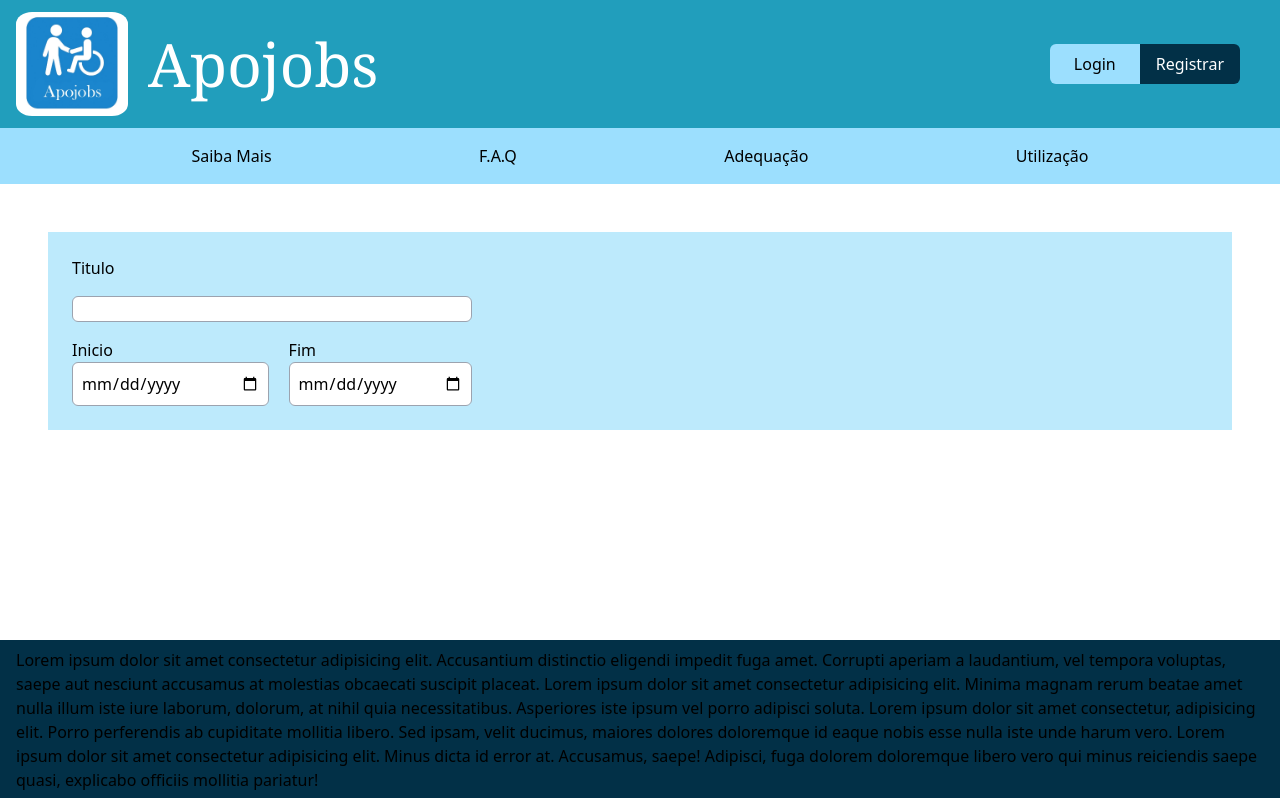
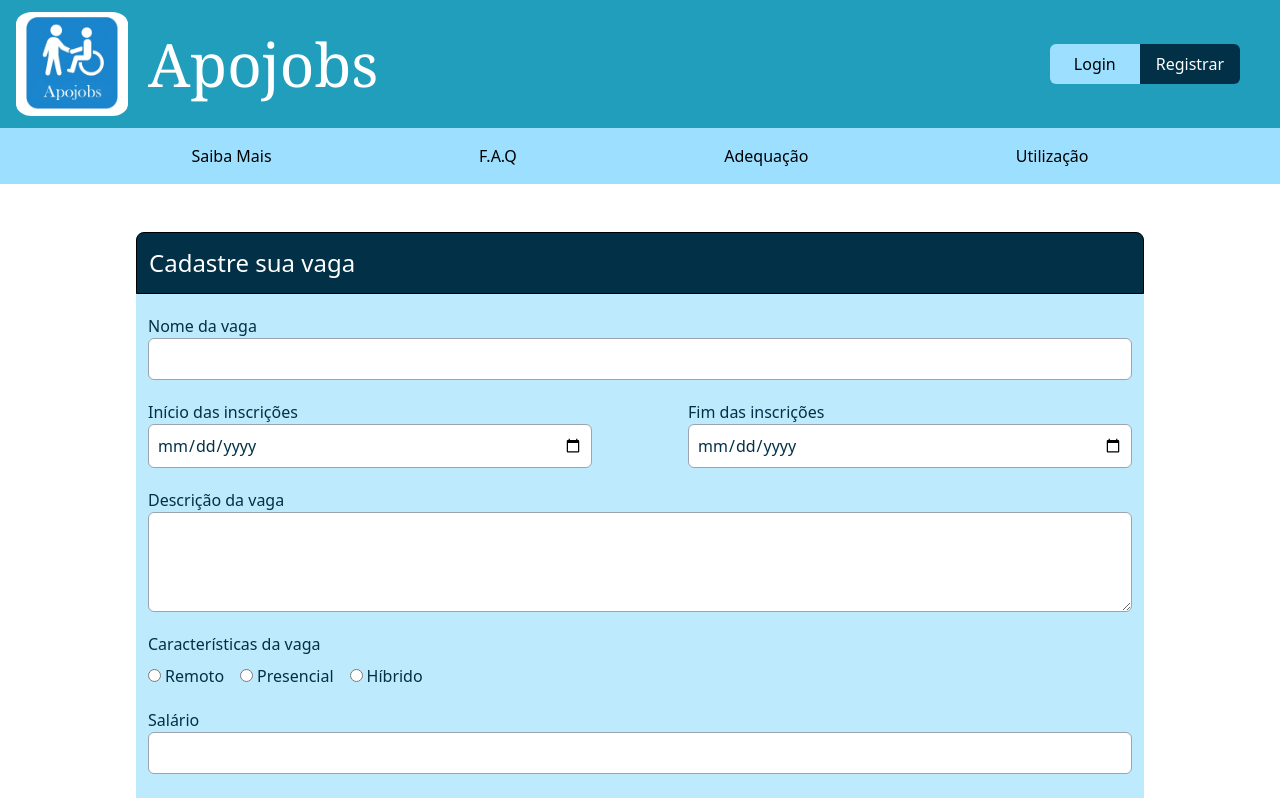
Before and after one commit to t4Facef/tic-2025-front, a React (Vite) app: page /jobs/new in a window 1280 px wide. Shown: the top 798 px of the page. Built offline with nearby package versions, Linux system fonts and the light colour scheme.

Commit message:
Refatoração de nome e caminho

```diff
--- a/src/App.tsx
+++ b/src/App.tsx
@@ -15,7 +15,6 @@ import CompanyDashboard from './pages/company_dashboard';
 import AuthEntry from './pages/auth_entry';
 import CompanyProfile from './pages/company_profile';
 import JobNew from './pages/job_new';
-import CompanyJobRegistration from './pages/company_job_registration'
 
 function App() {
   return (
@@ -36,7 +35,6 @@ function App() {
           <Route path='/companies/:id/dashboard' element={<CompanyDashboard/>}></Route>
           <Route path='/companies/:id/profile' element={<CompanyProfile/>}></Route>
           <Route path='/jobs/new' element={<JobNew/>}></Route>
-          <Route path='/company-registration' element={<CompanyJobRegistration/>}></Route>
         </Route>
         <Route path="*" element={<NotFound />} />
       </Routes>
--- a/src/pages/company_job_registration.tsx
+++ /dev/null
@@ -1,11 +0,0 @@
-import JobRegistrationForm from "../components/forms/register/job_registation_form";
-
-export default function CompanyJobRegistration() {
-  return (
-    <div className="p-10">
-      <div className="bg-blue1 rounded-lg mx-24">
-        <JobRegistrationForm/>
-      </div>
-    </div>
-  );
-}
--- a/src/pages/job_new.tsx
+++ b/src/pages/job_new.tsx
@@ -1,37 +1,11 @@
-export default function JobNew(){
-    return (
-        <div className="m-12 bg-blue1">
-            <form className="p-6">
-                <div className="flex flex-col max-w-[25rem]">
-                    <div className="flex flex-col w-full space-y-4">
-                        <label htmlFor="vaga-titulo" className="font-medium">Titulo</label>
-                        <input type="text" id="vaga-titulo" name="vaga-titulo" className="border border-gray-400 rounded-md"/>
-                        <div className="flex space-x-5 justify-between">
-                            <div>
-                                <label htmlFor="vaga-prazo" className="font-medium">Inicio</label>
-                                <input
-                                    type="date"
-                                    id="vaga-prazo-i"
-                                    name="vaga-prazo-i"
-                                    className="border border-gray-400 rounded-md p-2 w-full"
-                                />
-                            </div>
-                            <div>
-                                <label htmlFor="vaga-prazo" className="font-medium">Fim</label>
-                                <input
-                                    type="date"
-                                    id="vaga-prazo-i"
-                                    name="vaga-prazo-i"
-                                    className="border border-gray-400 rounded-md p-2 w-full"
-                                />
-                            </div>
-                        </div>
-                    </div>
-                </div>
-                <div className="w-full">
+import JobRegistrationForm from "../components/forms/register/job_registation_form";
 
-                </div>
-            </form>
-        </div>
-    )
+export default function JobNew() {
+  return (
+    <div className="p-10">
+      <div className="bg-blue1 rounded-lg mx-24">
+        <JobRegistrationForm/>
+      </div>
+    </div>
+  );
 }
```
